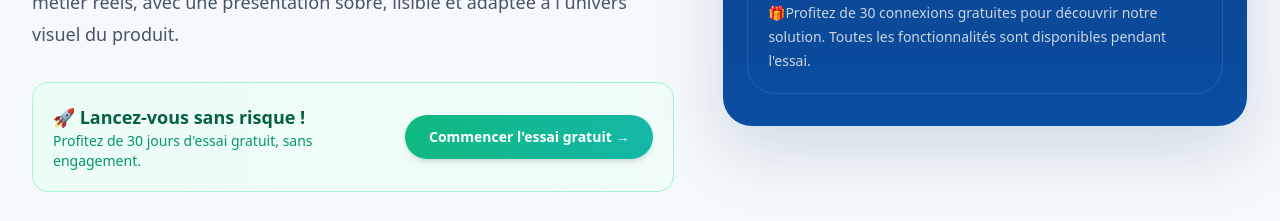
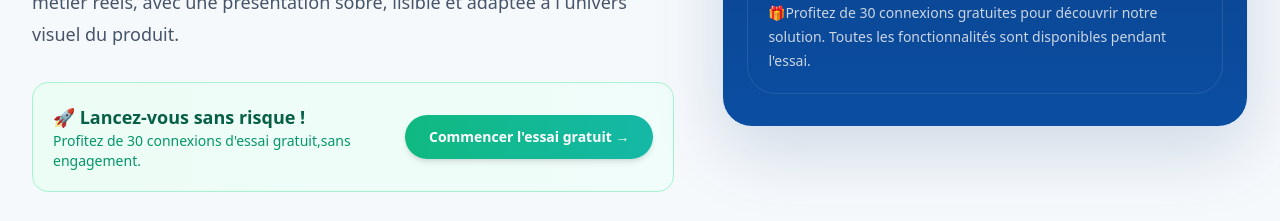
Before and after one commit to chaymamighri/InVera, a React (Vite) app in the folder invera_frontend/: page / in a window 1280 px wide. Shown: the part 920-1141 px from the top of the page. Built offline with nearby package versions, Linux system fonts and the light colour scheme.

Commit message:
fix some issues

```diff
--- a/invera_frontend/src/pages/public/WelcomePage.jsx
+++ b/invera_frontend/src/pages/public/WelcomePage.jsx
@@ -207,7 +207,7 @@ const WelcomePage = () => {
                 <div className="flex flex-col sm:flex-row items-center justify-between gap-4">
                   <div>
                     <p className="text-lg font-semibold text-emerald-800">🚀 Lancez-vous sans risque !</p>
-                    <p className="text-sm text-emerald-600">Profitez de 30 jours d'essai gratuit, sans engagement.</p>
+                    <p className="text-sm text-emerald-600">Profitez de 30 connexions d'essai gratuit,sans engagement.</p>
                   </div>
                   <Link
                     to="/register"
```
